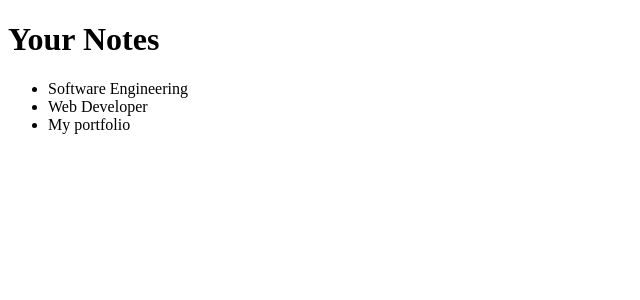
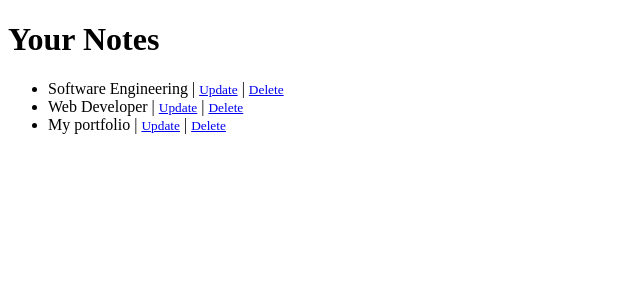
Before and after one commit to ndenisj/django-dashboard, a Django app: page /notes/list/ in a window 1280 px wide. Shown: the top 300 px of the page, without its empty margins (0-640 px from the left). Run offline with Django 3.2, Linux system fonts and the light colour scheme; data comes from the database, SQL or seed files in the repository; both versions use the stored data as it was after the commit.

Commit message:
Complete basic CRUD with update and delete view

```diff
--- a/notepad/templates/notepad/list.html
+++ b/notepad/templates/notepad/list.html
@@ -8,7 +8,7 @@
     <h1>Your Notes</h1>
     <ul>
         {% for object in object_list %}
-        <li>{{ object }}</li>
+        <li>{{ object }} | <small><a href="{{ object.get_update_url }}">Update</a></small> | <small><a href="{{ object.get_delete_url }}">Delete</a></small></li>
         {% endfor %}
     </ul>
 </body>
--- a/notepad/urls.py
+++ b/notepad/urls.py
@@ -1,7 +1,9 @@
 from django.urls import path
-from .views import create_view,list_view
+from .views import create_view,list_view, delete_view, update_view
 
 urlpatterns = [
     path('create/', create_view, name='create'),
     path('list/', list_view, name='list'),
+    path('<int:id>/delete/', delete_view, name='delete'),
+    path('<int:id>/update/', update_view, name='update'),
 ]
--- a/notepad/views.py
+++ b/notepad/views.py
@@ -1,9 +1,10 @@
-from django.shortcuts import render, redirect
+from django.shortcuts import render, redirect, get_object_or_404
 from .forms import NoteModelForm
 from .models import Note
 
 # Create your views here.
 def create_view(request):
+
     form = NoteModelForm(request.POST or None, request.FILES or None)
     if form.is_valid():
         form.instance.user = request.user
@@ -24,3 +25,24 @@ def list_view(request):
     }
 
     return render(request, 'notepad/list.html', context)
+
+def delete_view(request, id):
+    item_to_delete = Note.objects.filter(pk=id)
+    if item_to_delete.exists():
+        if request.user == item_to_delete[0].user:
+            item_to_delete[0].delete()
+    return redirect('/notes/list')
+
+def update_view(request, id):
+    unique_note = get_object_or_404(Note, id=id)
+    form = NoteModelForm(request.POST or None, request.FILES or None, instance=unique_note)
+    if form.is_valid():
+        form.instance.user = request.user
+        form.save()
+        return redirect('/notes/list')
+
+    context = {
+        'form': form
+    }
+
+    return render(request, 'notepad/create.html', context)
```
Also changed, not shown: db.sqlite3.
